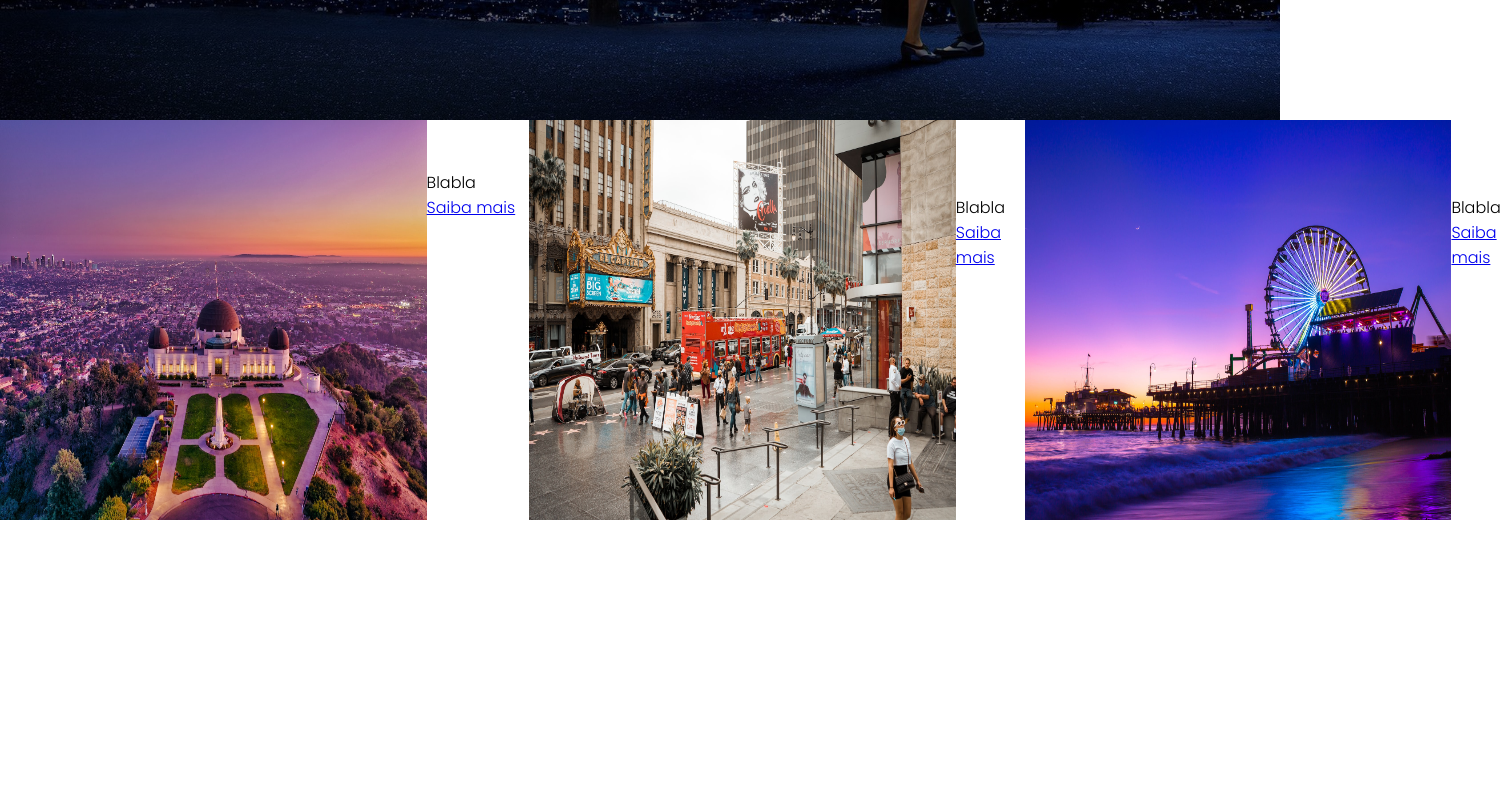
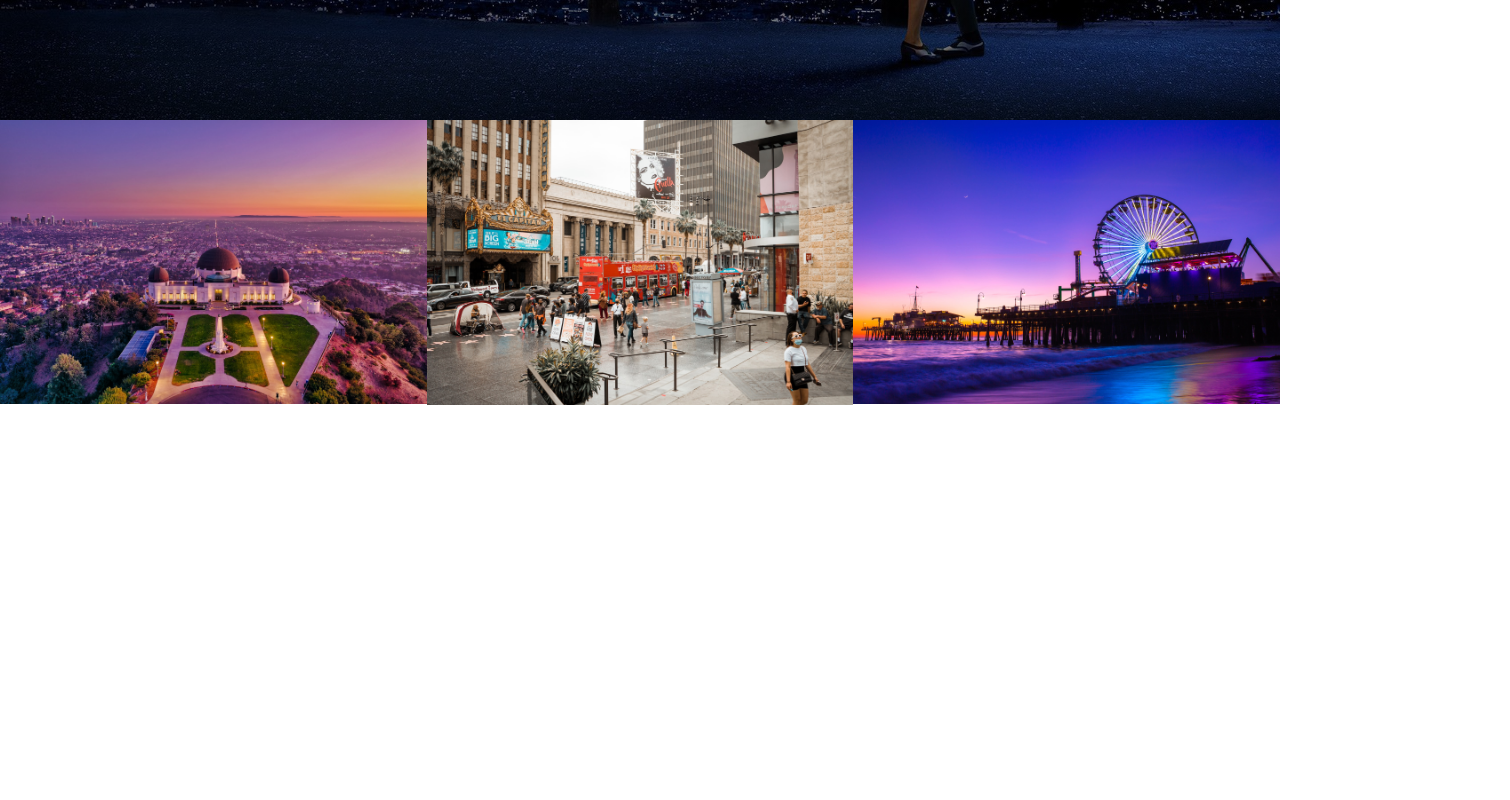
Before and after one commit to rogerioguicampos/fiap-atividade-3, a plain HTML site: page index.html in a window 1280 px wide. Shown: the part 680-1480 px from the top of the page, 1510 px wide, since content can reach past the window. Drawn offline with Linux system fonts and the light colour scheme.

Commit message:
Inserindo imagens na div de tours

```diff
--- a/css/style.css
+++ b/css/style.css
@@ -16,9 +16,8 @@
   }
 
 
-/** style para a "landing"
-    tudo que for em relacao
-    a primeira pagina, coloque aqui
+/** style da div
+    landing
 **/
 
 .landing {
@@ -60,7 +59,8 @@
 /** ---------------------------------------------------------------------------------- **/
 
 /**
-
+  style da div
+  event-subscription
 **/
 
 .event-subscription {
@@ -160,69 +160,19 @@ max-width: 100%;
 .tours {
   width: 100%;
   height: 100vh;
-  display: flex;
-  justify-content: space-around;
-  position: relative;
 }
 
-.tours {
-  width: 100%;
-	height: 100vh;
-	display: flex;
-	justify-content: space-around;
-  position: relative;
-
-.places {
-	display: inline;
+.column {
+  float: left;
+  width: 33.33%;
 }
 
-.tours__img {
-  display: flex;
-  width: 33.33%;
-  height: 50%;
+.row::after {
+  content: "";
+  clear: both;
+  display: table;
 }
 
-/* .tours__overlay {
-  position: absolute;
-  top: 0;
-  left: 0;
-  width: 100%;
-  height: 100%;
-  background:rgba(168, 123, 27, 0.702);
-  color: #fff;
-  display: flex;
-  flex-direction: column;
-  align-items: center;
-  justify-content: center;
-  opacity: 0;
-}
-
-.tours__overlay > * {
-  transform: translateY(20px);
-  transition: transform 0.25s;
-}
-
-.tours__overlay:hover {
-  opacity: 1;
-  transition: 0.25s;
-}
-
-.tours__overlay:hover > * {
-  transform: translateY(0px);
-} */
-
-.tours__title {
-  font-size: 1em;
-  font-weight: bold;
-  color: #fff;
-}
-
-.tours__description {
-  font-size: 0.9em;
-  font-weight: lighter;
-  color: #fff;
-  margin-top: 0.25em;
-}
 
 /** ---------------------------------------------------------------------------------- **/
 
--- a/index.html
+++ b/index.html
@@ -27,56 +27,33 @@
 
 	<div class="tours">
 
-			<img class="tours__img" src="image/griffith.jpg" alt="Griffith">
-				<div class="tours__overlay">
-					<div class="tours__title">Observatório Griffith</div>
-					<p class="image__description">Blabla</p>
-					<a href="pages/griffith.html">Saiba mais</a>
-				</div>
+		<div class="row">
 
-			<img class="tours__img" src="image/walkfame.jpg" alt="Calçada da Fama">
-				<div class="tours__overlay">
-					<div class="tours__title">Calçada da Fama</div>
-					<p class="image__description">Blabla</p>
-					<a href="#">Saiba mais</a>
-				</div>
+			<div class="column">
+				<img class="tours__img" src="image/griffith.jpg" alt="Griffith" style="width:100%">
+			</div>
 
-			<img class="tours__img" src="image/santa-monica.jpg" alt="Píer de Santa Monica">
-				<div class="tours__overlay">
-				<div class="tours__title">Píer de Santa Monica</div>
-				<p class="image__description">Blabla</p>
-				<a href="#">Saiba mais</a>
+			<div class="column">
+				<img class="tours__img" src="image/walkfame.jpg" alt="Calçada da Fama" style="width:100%">
+			</div>
+
+			<div class="column">
+				<img class="tours__img" src="image/santa-monica.jpg" alt="Píer de Santa Monica" style="width:100%">
+			</div>
+
+			<!-- <div class="column">
+				<img class="tours__img" src="image/TCL-Chinese-Theater.jpg" alt="TCL Chinese Theater" style="width:100%">
+			</div>
+
+			<div class="column">
+				<img class="tours__img" src="image/hollywood_casa_dos_famosos.jpg" alt="Placac de Hollyywood" style="width:100%">
+			</div>
+
+			<div class="column">
+				<img class="tours__img" src="image/rodeo_drive.jpg" alt="Rodeo Drive" style="width:100%"> -->
+			</div>
 
 		</div>
-
-		<!--
-		<div class="places">
-			<img class="tours__img" src="image/griffith.jpg" alt="Griffith">
-				<div class="tours__overlay">
-					<div class="tours__title">Observatório Griffith</div>
-					<p class="image__description">Blabla</p>
-					<a href="#">Saiba mais</a>
-				</div>
-		</div>
-
-		<div class="places">
-			<img class="tours__img" src="image/walkfame.jpg" alt="Calçada da Fama">
-				<div class="tours__overlay">
-					<div class="tours__title">Calçada da Fama</div>
-					<p class="image__description">Blabla</p>
-					<a href="#">Saiba mais</a>
-				</div>
-		</div>
-
-		<div class="places">
-			<img class="tours__img" src="image/santa-monica.jpg" alt="Píer de Santa Monica">
-				<div class="tours__overlay">
-				<div class="tours__title">Píer de Santa Monica</div>
-				<p class="image__description">Blabla</p>
-				<a href="#">Saiba mais</a>
-			</div>
-		</div>
-		-->
 
 	</div>
 
@@ -120,6 +97,7 @@
 			<input type="submit" class="btn" value="Quero receber mais informações" />
 
 		  </form>
+
 		</div>
 
 	</div>
```
Also changed, not shown: 1 other file.
